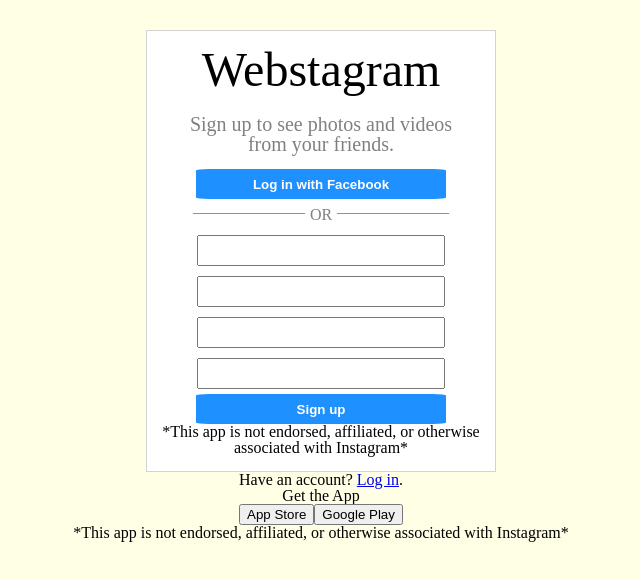
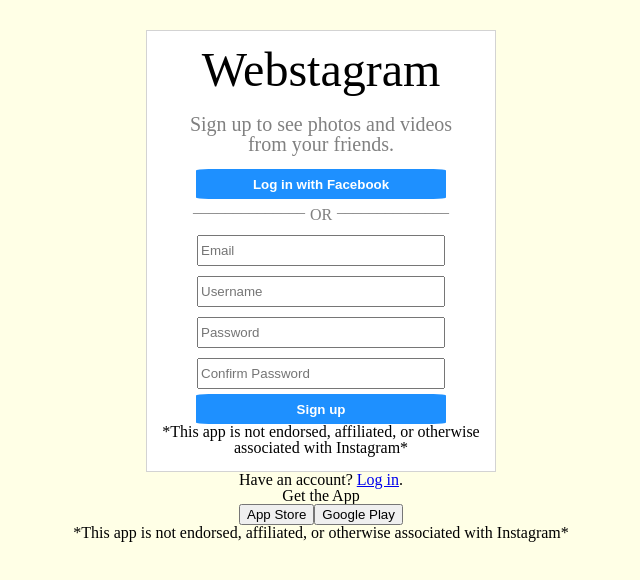
Before and after one commit to MWeber313/ideal-octo-eureka, a React (Create React App) app in the folder frontend/webstagram/: page / in a window 1280 px wide. Shown: the top 580 px of the page, without its empty margins (319-959 px from the left). Built offline with nearby package versions, Linux system fonts and the light colour scheme.

Commit message:
Updated input form

```diff
--- a/frontend/webstagram/src/components/auth/register.js
+++ b/frontend/webstagram/src/components/auth/register.js
@@ -29,10 +29,10 @@
 
                 </div>
                 <form className="auth-form">
-                    <input className="auth-input"></input>
-                    <input className="auth-input"></input>
-                    <input className="auth-input"></input>
-                    <input className="auth-input"></input>
+                    <input className="auth-input" placeholder="Email"></input>
+                    <input className="auth-input" placeholder="Username"></input>
+                    <input className="auth-input" placeholder="Password"></input>
+                    <input className="auth-input" placeholder="Confirm Password"></input>
                     <button id="facebook-button"><p id="facebook-button-text">Sign up</p></button>
                 </form>
                 <p>*This app is not endorsed, affiliated, or otherwise associated with Instagram*</p></div>
```
